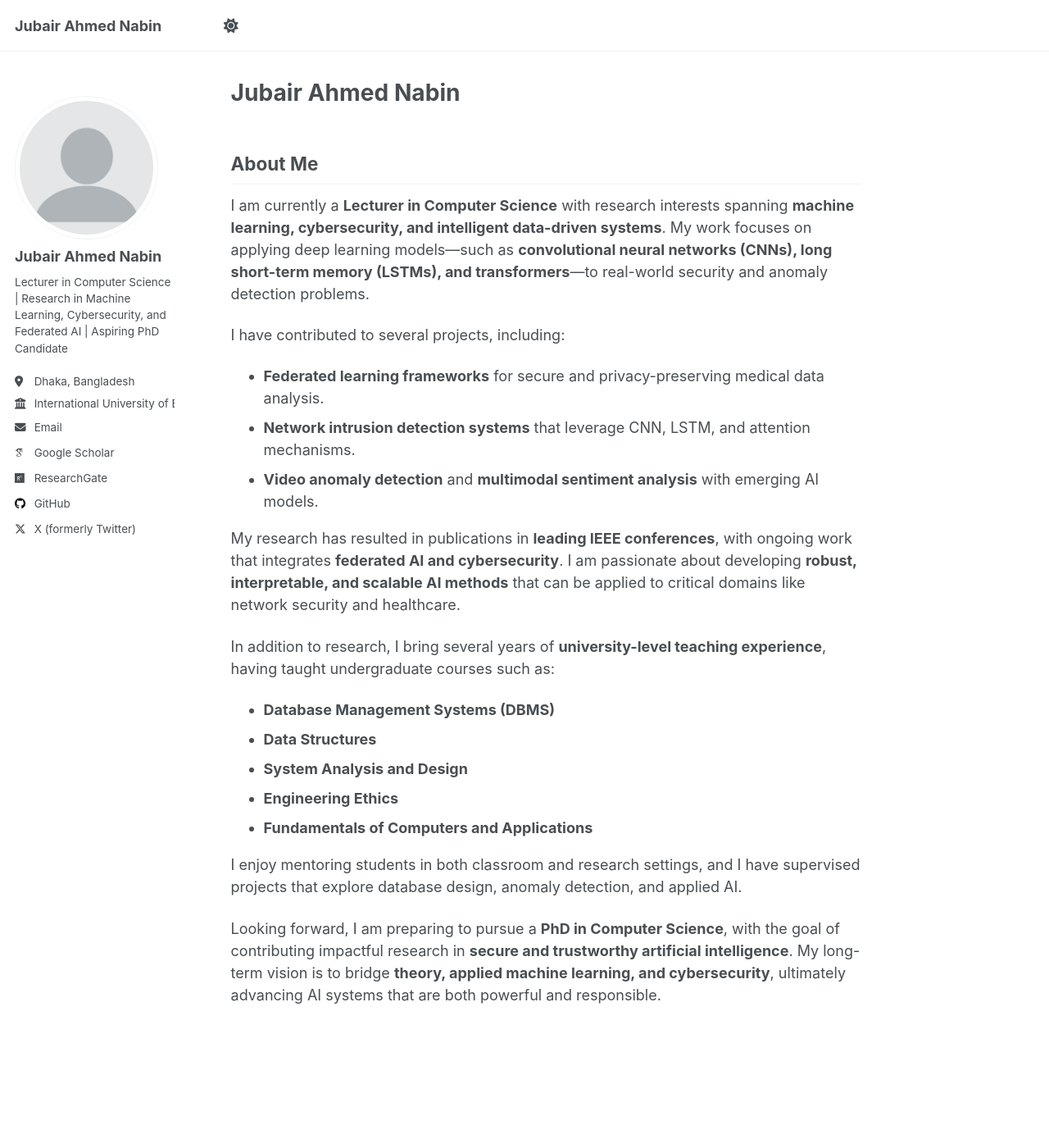
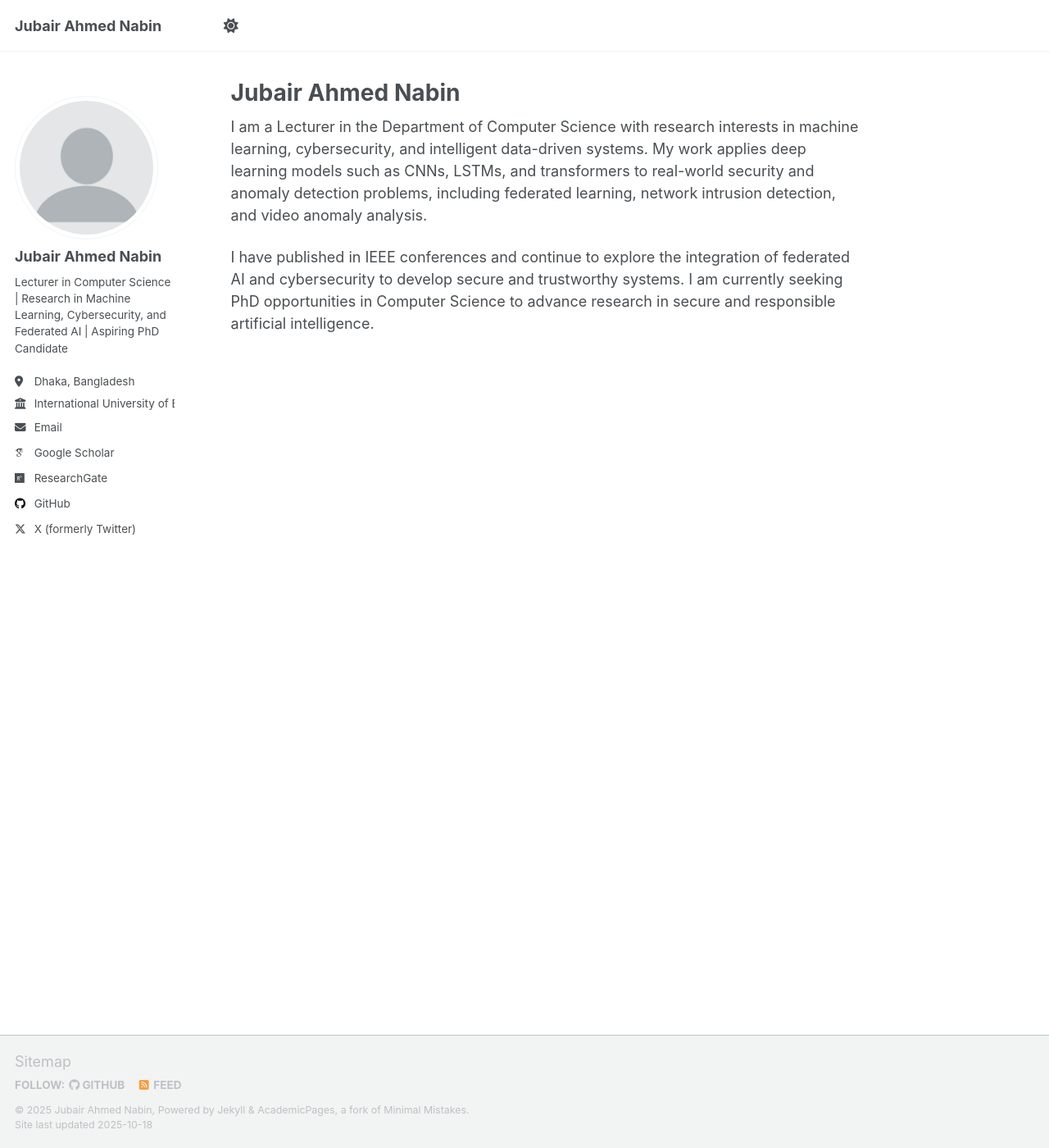
Before and after one commit to nabin47/nabin47.github.io, a Jekyll site: the page built from _pages/about.md, in a window 1280 px wide and 1400 px high. Shown: the whole window at 82% size. Built offline with Jekyll 4.4.1, drawn with Linux system fonts in a browser that asks for light colours; some web fonts are replaced; a script that is not in the unit is left out.

Commit message:
Revise About Me section for clarity and focus
Updated the 'About Me' section to reflect current research interests and future goals.

```diff
--- a/_pages/about.md
+++ b/_pages/about.md
@@ -7,24 +7,6 @@ redirect_from:
   - /about.html
 ---
 
-## About Me
+I am a Lecturer in the Department of Computer Science with research interests in machine learning, cybersecurity, and intelligent data-driven systems. My work applies deep learning models such as CNNs, LSTMs, and transformers to real-world security and anomaly detection problems, including federated learning, network intrusion detection, and video anomaly analysis.
 
-I am currently a **Lecturer in Computer Science** with research interests spanning **machine learning, cybersecurity, and intelligent data-driven systems**. My work focuses on applying deep learning models—such as **convolutional neural networks (CNNs), long short-term memory (LSTMs), and transformers**—to real-world security and anomaly detection problems.
-
-I have contributed to several projects, including:
-- **Federated learning frameworks** for secure and privacy-preserving medical data analysis.
-- **Network intrusion detection systems** that leverage CNN, LSTM, and attention mechanisms.
-- **Video anomaly detection** and **multimodal sentiment analysis** with emerging AI models.
-
-My research has resulted in publications in **leading IEEE conferences**, with ongoing work that integrates **federated AI and cybersecurity**. I am passionate about developing **robust, interpretable, and scalable AI methods** that can be applied to critical domains like network security and healthcare.
-
-In addition to research, I bring several years of **university-level teaching experience**, having taught undergraduate courses such as:
-- **Database Management Systems (DBMS)**
-- **Data Structures**
-- **System Analysis and Design**
-- **Engineering Ethics**
-- **Fundamentals of Computers and Applications**
-
-I enjoy mentoring students in both classroom and research settings, and I have supervised projects that explore database design, anomaly detection, and applied AI.
-
-Looking forward, I am preparing to pursue a **PhD in Computer Science**, with the goal of contributing impactful research in **secure and trustworthy artificial intelligence**. My long-term vision is to bridge **theory, applied machine learning, and cybersecurity**, ultimately advancing AI systems that are both powerful and responsible.
+I have published in IEEE conferences and continue to explore the integration of federated AI and cybersecurity to develop secure and trustworthy systems. I am currently seeking PhD opportunities in Computer Science to advance research in secure and responsible artificial intelligence.
```
